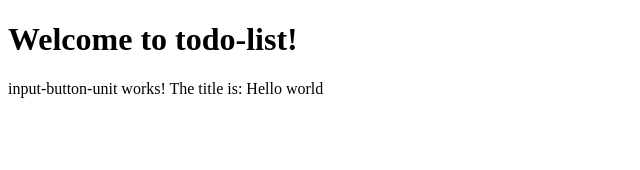
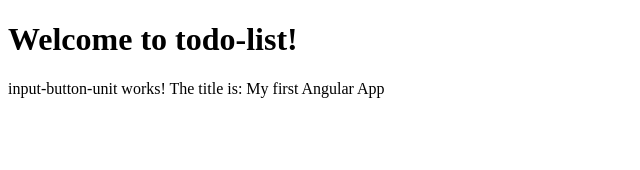
Before and after one commit to sethmuriuki/Angular_TodoList, an Angular app: page / in a window 1280 px wide. Shown: the top 170 px of the page, without its empty margins (0-640 px from the left). Built offline with nearby package versions, Linux system fonts and the light colour scheme.

Commit message:
Added a new change title function to the input button component

```diff
--- a/src/app/input-button-unit/input-button-unit.component.ts
+++ b/src/app/input-button-unit/input-button-unit.component.ts
@@ -8,9 +8,18 @@
 export class InputButtonUnitComponent implements OnInit {
 
   title = 'Hello world';
-  constructor() { }
+  constructor() {
+    this.changeTitle('My first Angular App');
+    console.log(this.title);
+  }
+
+  changeTitle(newTitle: string) {
+    console.log(newTitle);
+    this.title = newTitle;
+  }
 
   ngOnInit(): void {
+    // this.title = 'Angular cli rules';
   }
 
 }
```
